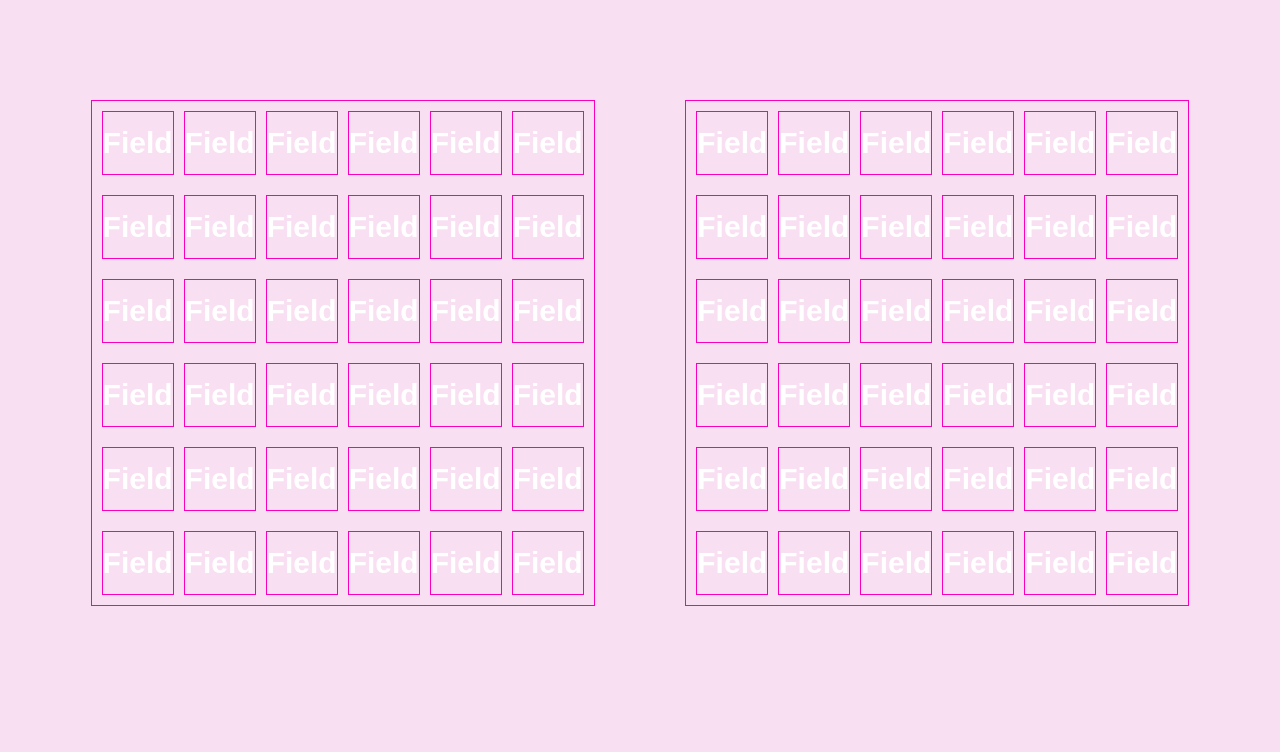
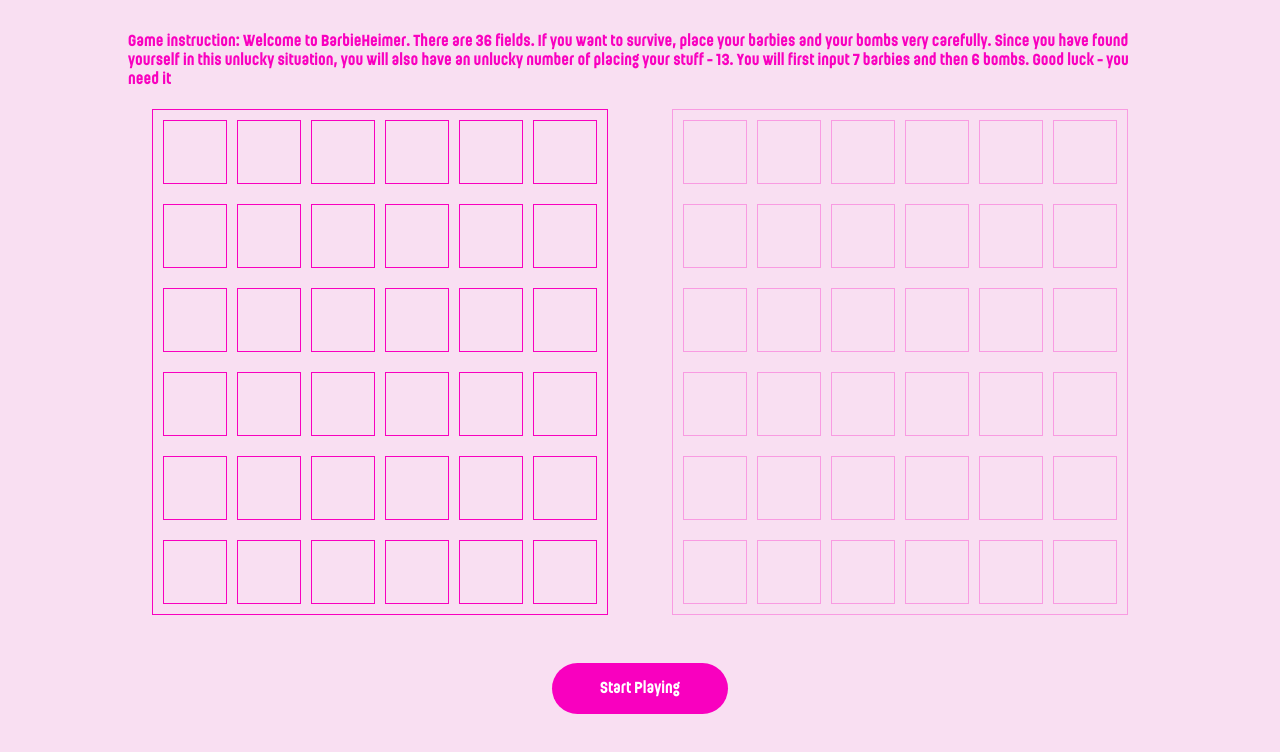
Before and after one commit to DunjaNesic/multiplayer-game-front, a React (Create React App) app: page /Gameplay in a window 1280 px wide. Shown: the top 752 px of the page. Built offline with nearby package versions, Linux system fonts and the light colour scheme; no server answers; the HTML template or start-up script is replaced by a standard one.

Commit message:
Added placement mode

```diff
--- a/src/components/Gameplay/Board.jsx
+++ b/src/components/Gameplay/Board.jsx
@@ -1,62 +1,65 @@
-import React from 'react';
+import React, { useState } from 'react';
 import Field from './Field';
 import './gameplay.css'
+//ja se stvarno izvinjavam za ovaj kod
+const Board = (props) => {
+    const defaultBoard = [
+        [null, null, null, null, null, null],
+        [null, null, null, null, null, null],
+        [null, null, null, null, null, null],
+        [null, null, null, null, null, null],
+        [null, null, null, null, null, null],
+        [null, null, null, null, null, null]
+    ]
+    const [board, setBoard] = useState(defaultBoard);
+    const [currentlyPlacing, setCurrentlyPlacing] = useState("barbie");
 
-const Board = () => {
 
-    return (
-       <div className="board">
-        <div className="gameplay--row">
-            <Field fieldColumn={0} fieldRow={0}/>
-            <Field fieldColumn={1} fieldRow={0}/>
-            <Field fieldColumn={2} fieldRow={0}/>
-            <Field fieldColumn={3} fieldRow={0}/>
-            <Field fieldColumn={4} fieldRow={0}/>
-            <Field fieldColumn={5} fieldRow={0}/>
+    const handlePlacement = (row, column, choice) => {
+        if (props.gameMode === 'placement' && board[row][column] === null) {
+          const barbiesCount = board.flat().filter(cell => cell === 'barbie').length;
+          const bombsCount = board.flat().filter(cell => cell === 'bomb').length;
+
+          if (choice === 'barbie' && barbiesCount < 6) {
+            const updatedBoard = [...board];
+            updatedBoard[row][column] = choice;
+            setBoard(updatedBoard);
+          } else if (bombsCount < 6) {
+            setCurrentlyPlacing("bomb")
+            const updatedBoard = [...board];
+            updatedBoard[row][column] = choice;
+            setBoard(updatedBoard);
+          }
+        }
+      };
+
+      const handleGuess = (row, column) => {
+        //ovo je za opponents board, to cu kasnije
+      };
+
+      return (
+      <div className={`board ${(props.gameMode === 'placement' && props.whoseBoard === 'opponentsBoard') || (props.gameMode==='playing' && props.whoseBoard ==='myBoard') ? 'disabled' : ''}`}>
+      {board.map((row, fieldRow) => (
+        <div key={fieldRow} className="gameplay--row">
+          {row.map((cell, fieldColumn) => (
+            <Field
+              key={fieldColumn}
+              fieldColumn={fieldColumn}
+              fieldRow={fieldRow}
+              gameMode={props.gameMode}
+              content={cell}
+              onClick={
+                props.gameMode === 'placement'
+                  ? () => handlePlacement(fieldRow, fieldColumn, currentlyPlacing)
+                  : () => handleGuess(fieldRow, fieldColumn)
+              }
+            />
+          ))}
         </div>
-        <div className="gameplay--row">
-            <Field fieldColumn={0} fieldRow={1}/>
-            <Field fieldColumn={1} fieldRow={1}/>
-            <Field fieldColumn={2} fieldRow={1}/>
-            <Field fieldColumn={3} fieldRow={1}/>
-            <Field fieldColumn={4} fieldRow={1}/>
-            <Field fieldColumn={5} fieldRow={1}/>
-        </div>
-        <div className="gameplay--row">
-            <Field fieldColumn={0} fieldRow={2}/>
-            <Field fieldColumn={1} fieldRow={2}/>
-            <Field fieldColumn={2} fieldRow={2}/>
-            <Field fieldColumn={3} fieldRow={2}/>
-            <Field fieldColumn={4} fieldRow={2}/>
-            <Field fieldColumn={5} fieldRow={2}/>
-        </div>
-        <div className="gameplay--row">
-            <Field fieldColumn={0} fieldRow={3}/>
-            <Field fieldColumn={1} fieldRow={3}/>
-            <Field fieldColumn={2} fieldRow={3}/>
-            <Field fieldColumn={3} fieldRow={3}/>
-            <Field fieldColumn={4} fieldRow={3}/>
-            <Field fieldColumn={5} fieldRow={3}/>
-        </div>
-        <div className="gameplay--row">
-            <Field fieldColumn={0} fieldRow={4}/>
-            <Field fieldColumn={1} fieldRow={4}/>
-            <Field fieldColumn={2} fieldRow={4}/>
-            <Field fieldColumn={3} fieldRow={4}/>
-            <Field fieldColumn={4} fieldRow={4}/>
-            <Field fieldColumn={5} fieldRow={4}/>
-        </div>
-        <div className="gameplay--row">
-            <Field fieldColumn={0} fieldRow={5}/>
-            <Field fieldColumn={1} fieldRow={5}/>
-            <Field fieldColumn={2} fieldRow={5}/>
-            <Field fieldColumn={3} fieldRow={5}/>
-            <Field fieldColumn={4} fieldRow={5}/>
-            <Field fieldColumn={5} fieldRow={5}/>
-        </div>
-       </div>
-    )
-}
+      ))}
+    </div>
+      );
+                }
 
 
 export default Board;
--- a/src/components/Gameplay/Field.jsx
+++ b/src/components/Gameplay/Field.jsx
@@ -2,8 +2,21 @@
 import './gameplay.css'
 
 function Field(props) {
+
+  const handleClick = (e) => {
+    e.preventDefault();
+    if (props.gameMode === 'placement' && props.content === null) {
+      props.onClick();
+    }
+  };
+
   return (
-    <div className='gameplay--field'>Field</div>
+    <div
+    className='gameplay--field'
+    onClick={handleClick}
+  >
+    {props.content}
+  </div>
   )
 }
 
--- a/src/components/Gameplay/Gameplay.jsx
+++ b/src/components/Gameplay/Gameplay.jsx
@@ -1,12 +1,21 @@
-import React from 'react'
+import React, { useState } from 'react'
 import Board from './Board'
 import './gameplay.css'
 
 function Gameplay() {
+
+  const [gameMode, setGameMode] = useState("placement");
+
   return (
     <div className='game'>
-        <Board className='myBoard'/>
-        <Board className='opponentsBoard'/>
+      <p className='barbieheimer'>Game instruction: Welcome to BarbieHeimer. There are 36 fields. If you want to survive, place your barbies and your bombs very carefully. Since you have found yourself in this unlucky situation, you will also have an unlucky number of placing your stuff - 13. You will first input 7 barbies and then 6 bombs. Good luck - you need it </p>
+        <div className="boards">
+        <Board whoseBoard='myBoard' gameMode={gameMode}/>
+        <Board whoseBoard='opponentsBoard' gameMode={gameMode} disabled={gameMode === 'placement'}/>
+        </div>
+        {gameMode === 'placement' && (
+  <button className='gameplayBtn' onClick={() => setGameMode("playing")}>Start Playing</button>
+)}
     </div>
   )
 }
--- a/src/components/Gameplay/gameplay.css
+++ b/src/components/Gameplay/gameplay.css
@@ -1,9 +1,17 @@
-.game {
+.game{
+  margin-top: 2rem;
+  display: flex;
+  flex-direction: column;
+  align-items: center;
+  justify-content: center;
+}
+
+.boards {
     display: flex;
     align-items: center;
     padding-top: 20px;
     justify-content: space-evenly;
-    margin-top: 5rem;
+    gap: 4rem;
   }
 
   .board {
@@ -23,6 +31,7 @@
   .gameplay--field{
   flex: 33%;
   height: 4rem;
+  width: 4rem;
   border: 1px solid #F900BF;
   margin: 5px;
   display: grid;
@@ -32,3 +41,25 @@
   color: white;
   font-family: Arial, Helvetica, sans-serif;
   }
+
+  .disabled {
+    pointer-events: none;
+    opacity: 0.3;
+  }
+
+  .gameplayBtn{
+    cursor: pointer;
+    padding: 1rem 3rem;
+    border-radius: 3rem;
+    color: white;
+    background-color: #F900BF;
+    border: #F900BF;
+    font-family: ladislav;
+    font-size: 1rem;
+    margin-top: 3rem;
+  }
+
+  .barbieheimer{
+    color: #F900BF;
+    max-width: 80%;
+  }
--- a/src/components/Lobby/CallFriend.jsx
+++ b/src/components/Lobby/CallFriend.jsx
@@ -49,6 +49,7 @@
 
     props.socket.current.on("gameStart", (response) => {
       setMatchObj({
+        ...matchObj,
         room: response.room,
         player1: response.player1,
         player2: response.player2
```
